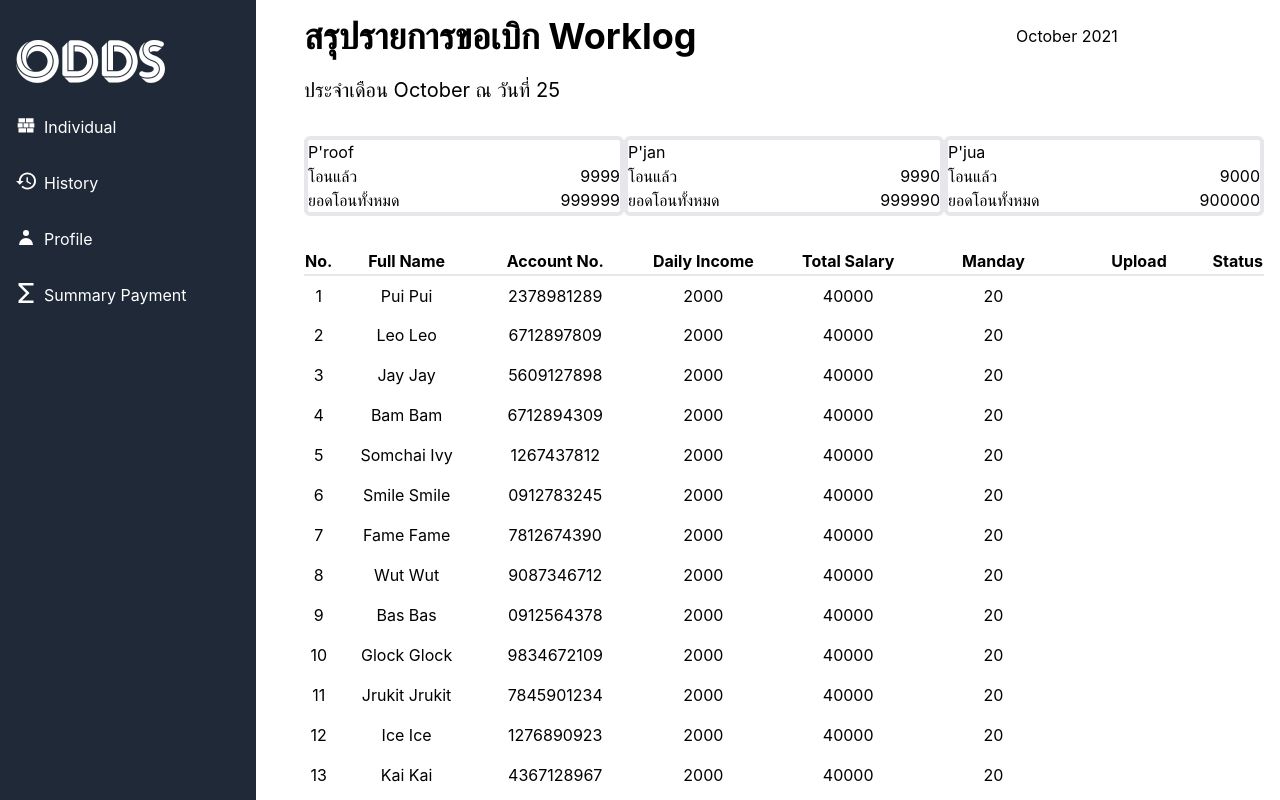
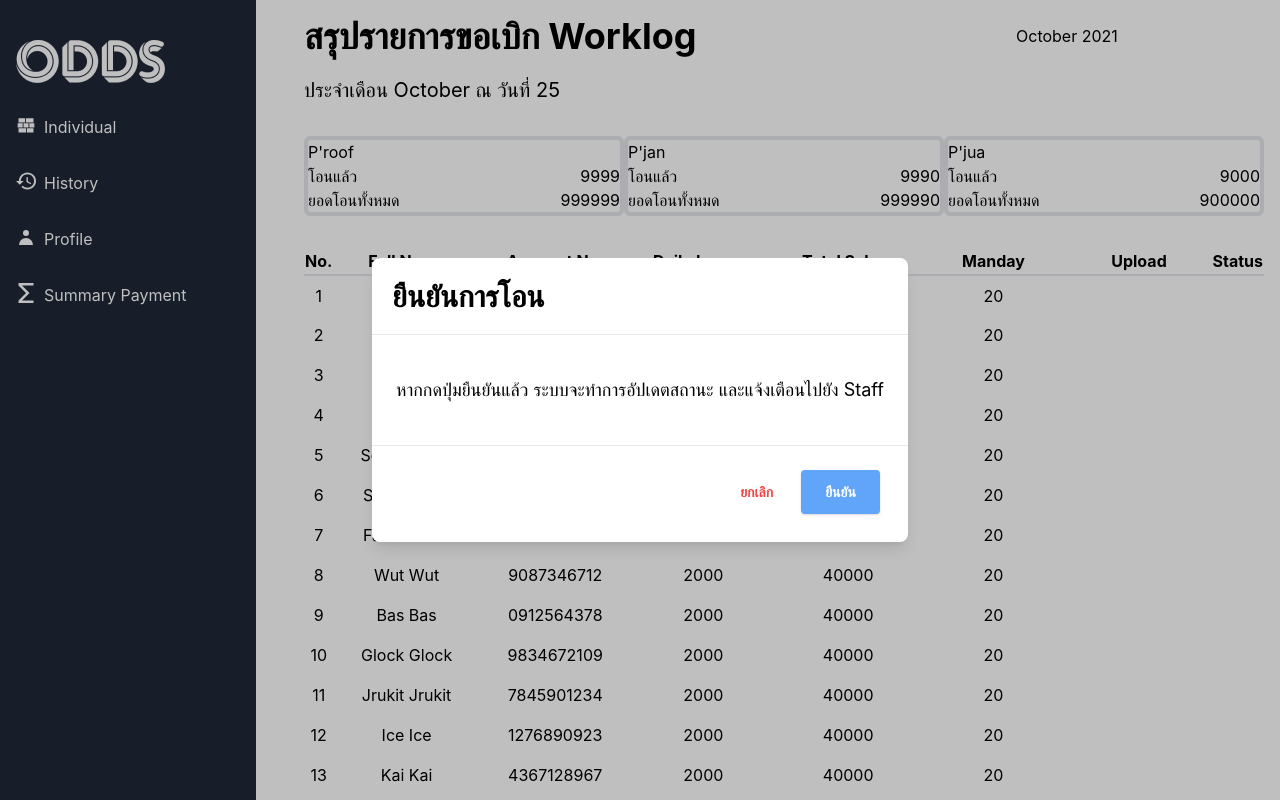
Before and after one commit to Fahlalla/workingrecord-fe, a React (Create React App) app: page /summary-payment in a window 1280 px wide. Shown: the top 800 px of the page. Built offline with nearby package versions, Linux system fonts and the light colour scheme.

Commit message:
Add popup component

```diff
--- /dev/null
+++ b/src/Component/PopupConfirm.js
@@ -0,0 +1,58 @@
+import { useState } from "react";
+
+export default function PopupConfirm() {
+  //   const [showModal, setShowModal] = useState(false);
+  return (
+    <>
+      {/* {showModal ? ( */}
+      <>
+        {" "}
+        <div className="justify-center items-center flex overflow-x-hidden overflow-y-auto fixed inset-0 z-50 outline-none focus:outline-none">
+          <div className="relative w-auto my-6 mx-auto max-w-3xl">
+            {/*content*/}
+            <div className="border-0 rounded-lg shadow-lg relative flex flex-col w-full bg-white outline-none focus:outline-none">
+              {/*header*/}
+              <div className="flex items-start justify-between p-5 border-b border-solid border-blueGray-200 rounded-t">
+                <h3 className="text-3xl font-semibold">ยืนยันการโอน</h3>
+                <button
+                  className="p-1 ml-auto bg-transparent border-0 text-black opacity-5 float-right text-3xl leading-none font-semibold outline-none focus:outline-none"
+                  // onClick={() => setShowModal(false)}
+                >
+                  <span className="bg-transparent text-black opacity-5 h-6 w-6 text-2xl block outline-none focus:outline-none">
+                    ×
+                  </span>
+                </button>
+              </div>
+              {/*body*/}
+              <div className="relative p-6 flex-auto">
+                <p className="my-4 text-blueGray-500 text-lg leading-relaxed">
+                  หากกดปุ่มยืนยันแล้ว ระบบจะทำการอัปเดตสถานะ และแจ้งเตือนไปยัง
+                  Staff
+                </p>
+              </div>
+              {/*footer*/}
+              <div className="flex items-center justify-end p-6 border-t border-solid border-blueGray-200 rounded-b">
+                <button
+                  className="text-red-500 background-transparent font-bold uppercase px-6 py-2 text-sm outline-none focus:outline-none mr-1 mb-1 ease-linear transition-all duration-150"
+                  type="button"
+                  // onClick={() => setShowModal(false)}
+                >
+                  ยกเลิก
+                </button>
+                <button
+                  className="bg-blue-400 text-white active:bg-emerald-600 font-bold uppercase text-sm px-6 py-3 rounded shadow hover:shadow-lg outline-none focus:outline-none mr-1 mb-1 ease-linear transition-all duration-150"
+                  type="button"
+                  // onClick={() => setShowModal(false)}
+                >
+                  ยืนยัน
+                </button>
+              </div>
+            </div>
+          </div>
+        </div>
+        <div className="opacity-25 fixed inset-0 z-40 bg-black"></div>{" "}
+      </>
+      {/* ) : null} */}
+    </>
+  );
+}
--- a/src/page/SummaryPayment.js
+++ b/src/page/SummaryPayment.js
@@ -4,36 +4,42 @@ import WorklogSum from "../Component/WorklogSum.js";
 import SummaryTable from "../Component/SummaryTable.js";
 import MonthPicker from "../Component/MonthPicker.js";
 import { AdminProfiles } from "../AdminProfiles.js";
-
+import PopupConfirm from "../Component/PopupConfirm.js";
 
 const SummaryPayment = () => {
   const [selectMonth, setSelectMonth] = useState(new Date());
+  const showPopup = () => {};
   return (
     <div className="flex flex-col w-full px-12 pt-4 ">
       <div className="flex justify-between space-y-2">
         <WorklogSum month={selectMonth} />
         <div>
-          <MonthPicker month={selectMonth} setSelectMonth={setSelectMonth}/>
+          <MonthPicker month={selectMonth} setSelectMonth={setSelectMonth} />
         </div>
       </div>
       <div className="flex justify-between mt-8">
         {AdminProfiles.map((adminProfile) => {
-          return (
-            <Card data={adminProfile} key={adminProfile.id}/>
-          )
+          return <Card data={adminProfile} key={adminProfile.id} />;
         })}
       </div>
       <div className="mt-8">
         <SummaryTable />
-        <div className="flex justify-center text-lg font-bold">รวมยอดเงิน 3,000,000 บาท </div>
+        <div className="flex justify-center text-lg font-bold">
+          รวมยอดเงิน 3,000,000 บาท{" "}
+        </div>
         <div></div>
         <div>
-         <div className="flex flex-wrap content-center justify-center">
-             <button className="text-lg font-bold text-white rounded-full w-80 h-14 " style = {{backgroundColor:'#00B6EF'}}>
-                ยืนยันการโอนครบถ้วน และส่งให้บัญชี
-              </button>
+          <div className="flex flex-wrap content-center justify-center">
+            <button
+              className="text-lg font-bold text-white rounded-full w-80 h-14 "
+              style={{ backgroundColor: "#00B6EF" }}
+              onclick={() => showPopup()}
+            >
+              ยืนยันการโอนครบถ้วน และส่งให้บัญชี
+            </button>
           </div>
-      </div>
+          <PopupConfirm />
+        </div>
       </div>
     </div>
   );
```
